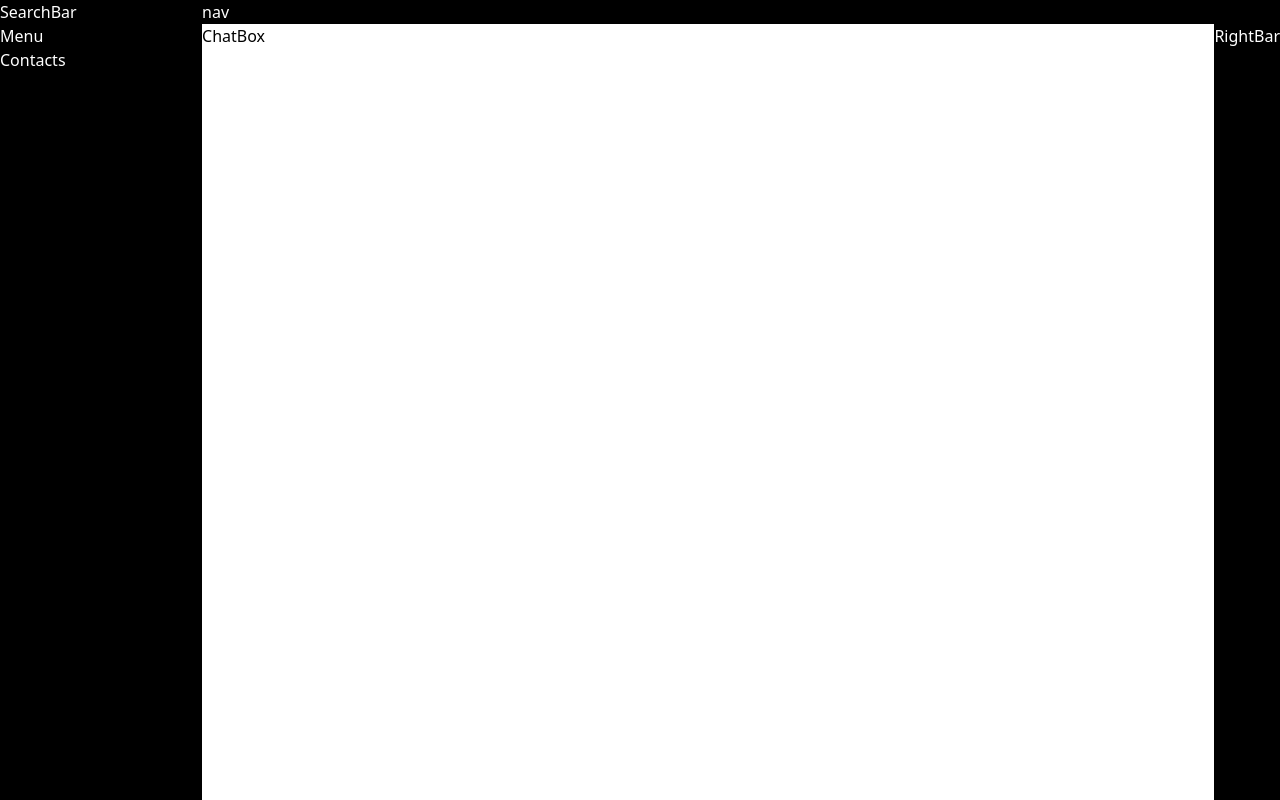
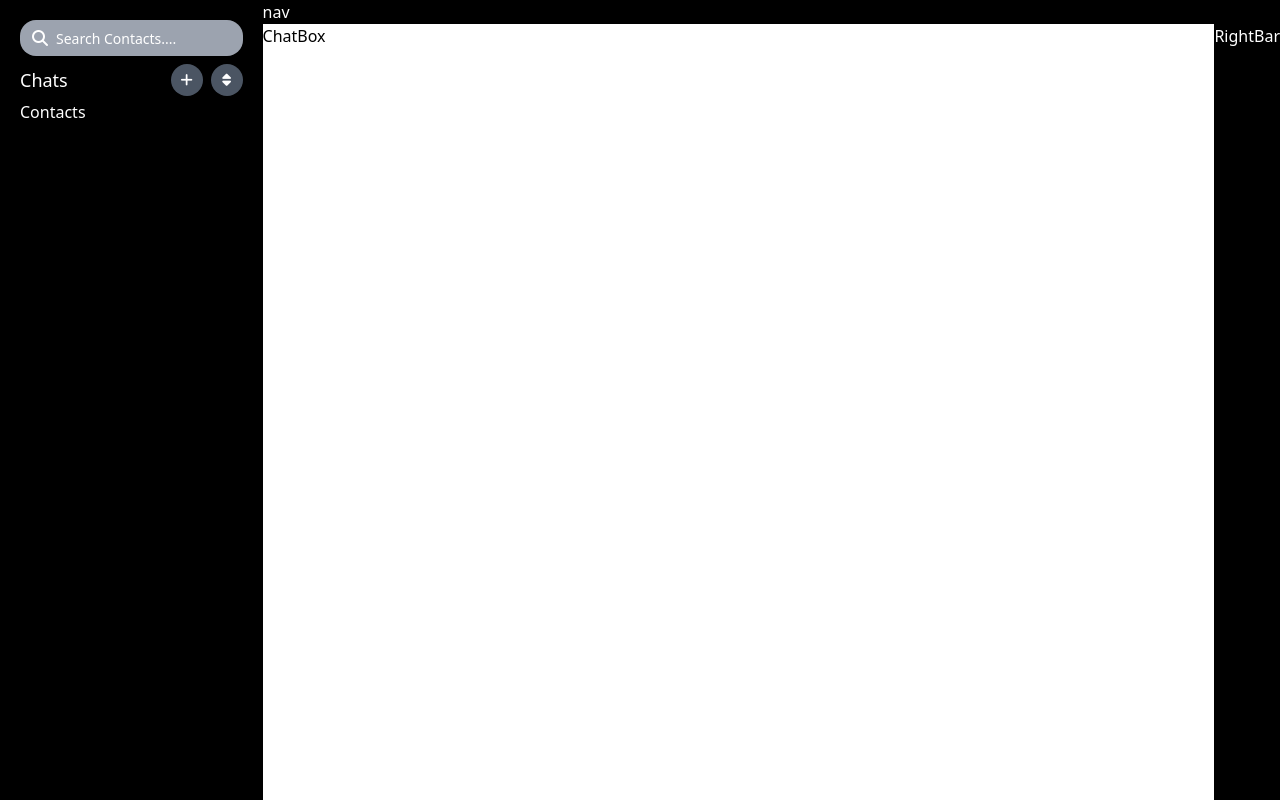
Before and after one commit to ushagotame000/collegeproject, a React (Create React App) app in the folder client/: page / in a window 1280 px wide. Built offline with nearby package versions, Linux system fonts and the light colour scheme.

Commit message:
added search bar and dropdowns

```diff
--- a/client/package.json
+++ b/client/package.json
@@ -3,6 +3,7 @@
   "version": "0.1.0",
   "private": true,
   "dependencies": {
+    "@fortawesome/fontawesome-free": "^6.5.2",
     "@testing-library/jest-dom": "^5.14.1",
     "@testing-library/react": "^13.0.0",
     "@testing-library/user-event": "^13.2.1",
--- a/client/src/components/Chat.tsx
+++ b/client/src/components/Chat.tsx
@@ -3,7 +3,7 @@ import React from "react";
 function Chat() {
   return (
     <>
-      <div className="w-full">ChatBox</div>
+      <div className="flex-grow">ChatBox</div>
     </>
   );
 }
--- a/client/src/components/LeftBar.tsx
+++ b/client/src/components/LeftBar.tsx
@@ -1,11 +1,68 @@
-import React from "react";
+import React, { useState } from "react";
+import "@fortawesome/fontawesome-free/css/all.min.css";
 
 function LeftBar() {
+  const [dropdownOpen, setDropdownOpen] = useState(false);
+
+  const toggleDropdown = () => {
+    setDropdownOpen(!dropdownOpen);
+  };
+
   return (
     <>
-      <div className="bg-black text-white flex-cols w-60 h-full">
-        <div className="searchBar sticky">SearchBar</div>
-        <div className="menu sticky">Menu</div>
+      <div className="bg-black text-white flex-col w-80 h-full p-5">
+        <div className="searchBar relative mb-2">
+          <div className="absolute inset-y-0 left-0 flex items-center pl-3 pointer-events-none">
+            <i className="fas fa-search text-white"></i>
+          </div>
+          <input
+            type="text"
+            name="searchContact"
+            id="searchContact"
+            className="w-full pl-9 pr-3 py-2 rounded-2xl bg-gray-400 h-9 placeholder:text-white text-sm focus:outline-none"
+            placeholder="Search Contacts...."
+          />
+        </div>
+        <div className="menu mb-1 flex justify-between items-center">
+          <div className="text-lg">Chats</div>
+          <div className="flex space-x-2">
+            <button className="bg-gray-600 w-8 h-8 flex items-center justify-center rounded-full hover:bg-gray-700 focus:outline-none">
+              <i className="fas fa-plus text-sm"></i>
+            </button>
+            <div className="relative">
+              <button
+                onClick={toggleDropdown}
+                className="bg-gray-600 w-8 h-8 flex items-center justify-center rounded-full hover:bg-gray-700 focus:outline-none"
+              >
+                <i className="fas fa-sort text-sm"></i>
+              </button>
+              {dropdownOpen && (
+                <div className="absolute right-0 mt-2 w-48 bg-gray-400 text-white rounded-md shadow-lg z-10">
+                  <div className="py-1">
+                    <a
+                      href="."
+                      className="block px-4 py-2 text-sm hover:bg-gray-600"
+                    >
+                      Sort by Name
+                    </a>
+                    <a
+                      href="."
+                      className="block px-4 py-2 text-sm hover:bg-gray-600"
+                    >
+                      Sort by Date
+                    </a>
+                    <a
+                      href="."
+                      className="block px-4 py-2 text-sm hover:bg-gray-600"
+                    >
+                      Sort by Status
+                    </a>
+                  </div>
+                </div>
+              )}
+            </div>
+          </div>
+        </div>
         <div className="contacts">Contacts</div>
       </div>
     </>
```
Also changed, not shown: client/src/index.tsx (+7 -6 lines), 1 other file (tests, documents, lock files or other folders).
